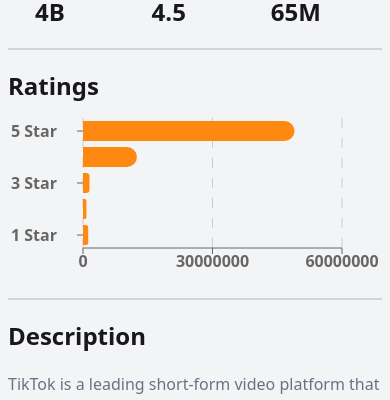
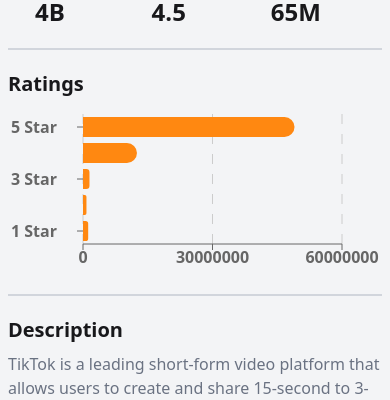
Before and after one commit to mahadi40011/Assignment-08, a React (Vite) app: page /app-details/1 in a window 390 px wide. Shown: the part 260-660 px from the top of the page. Built offline with nearby package versions, Linux system fonts and the light colour scheme.

Commit message:
ScrollToTop implements successfull

```diff
--- a/src/Components/AppCard/AppCard.jsx
+++ b/src/Components/AppCard/AppCard.jsx
@@ -1,4 +1,4 @@
-import React, { useEffect } from "react";
+import React from "react";
 import { FaStar } from "react-icons/fa";
 import { GoDownload } from "react-icons/go";
 import { useNavigate } from "react-router";
@@ -6,10 +6,6 @@
 
 const AppCard = ({ app }) => {
   const { image, title, downloads, ratingAvg, id } = app;
-
-  useEffect(()=>{
-      window.scrollTo({top: 0, left: 0, behavior: "smooth"})
-    },[app])
 
   const navigate = useNavigate();
   const handleClicked = (id) => {
--- a/src/Pages/Home/Home.jsx
+++ b/src/Pages/Home/Home.jsx
@@ -1,4 +1,4 @@
-import React from "react";
+import React, { useEffect } from "react";
 import Banner from "../../Components/Banner/Banner";
 import useAllData from "../../Hooks/useAllData";
 import AppCard from "../../Components/AppCard/AppCard";
@@ -6,10 +6,13 @@
 import LoadingSpinner from "../../Components/LoadingSpinner/LoadingSpinner";
 
 const Home = () => {
+   useEffect(()=>{
+      window.scrollTo(0,0)
+    },[])
 
-const {allApps, loading} = useAllData();
-if(loading) return <LoadingSpinner></LoadingSpinner>
-const trendingApp = allApps.slice(0, 8)
+  const { allApps, loading } = useAllData();
+  if (loading) return <LoadingSpinner></LoadingSpinner>;
+  const trendingApp = allApps.slice(0, 8);
 
   return (
     <div>
@@ -17,18 +20,26 @@
 
       <div>
         <div className="mt-8 md:mt-14 lg:mt-20 text-center">
-          <h1 className="font-bold text-2xl md:text-3xl lg:text-5xl mb-1 md:mb-2 lg:mb-4">Trending Apps</h1>
-          <p className="text-sm md:text-lg lg:text-xl text-gray-500">Explore All Trending Apps on the Market developed by us</p>
+          <h1 className="font-bold text-2xl md:text-3xl lg:text-5xl mb-1 md:mb-2 lg:mb-4">
+            Trending Apps
+          </h1>
+          <p className="text-sm md:text-lg lg:text-xl text-gray-500">
+            Explore All Trending Apps on the Market developed by us
+          </p>
         </div>
         <div className="grid grid-cols-2 lg:grid-cols-3 xl:grid-cols-4 gap-4 my-10 px-2  md:px-0">
-          {
-            trendingApp.map(app => <AppCard key={app.id} app={app}></AppCard>)
-          }
+          {trendingApp.map((app) => (
+            <AppCard key={app.id} app={app}></AppCard>
+          ))}
         </div>
         <div className="text-center mb-20">
-          <Link to={"/apps"} className="btn text-base md:text-xl py-4 md:py-6 font-semibold bg-linear-to-br from-[#632EE3] to-[#9F62F2] text-white ">Show All</Link>
+          <Link
+            to={"/apps"}
+            className="btn text-base md:text-xl py-4 md:py-6 font-semibold bg-linear-to-br from-[#632EE3] to-[#9F62F2] text-white "
+          >
+            Show All
+          </Link>
         </div>
-
       </div>
     </div>
   );
--- a/src/Pages/ShowAppDetails/ShowAppDetails.jsx
+++ b/src/Pages/ShowAppDetails/ShowAppDetails.jsx
@@ -13,6 +13,10 @@
 
   const { id } = useParams();
   const foundData = installedApp.find((singleId) => singleId === id);
+
+  useEffect(()=> {
+    window.scrollTo(0,0)
+  },[])
 
   useEffect(()=> {
     const storedData = getFromLS()
@@ -53,14 +57,14 @@
       <hr className="border border-gray-300 my-5 sm:my-8 md:my-10" />
 
       <div>
-        <h1 className="font-semibold text-2xl mb-4">Ratings</h1>
+        <h1 className="font-semibold text-xl md:text-2xl  mb-4">Ratings</h1>
         <BarCharts barChartData={barChartData}></BarCharts>
       </div>
 
       <hr className="border border-gray-300 my-5 sm:my-8 md:my-10" />
 
       <div>
-        <h1 className="font-semibold text-2xl mb-5">Description</h1>
+        <h1 className="font-semibold text-xl md:text-2xl mb-2">Description</h1>
         <p className="md:text-xl text-start md:text-justify text-gray-500">
           {description}
         </p>
```
